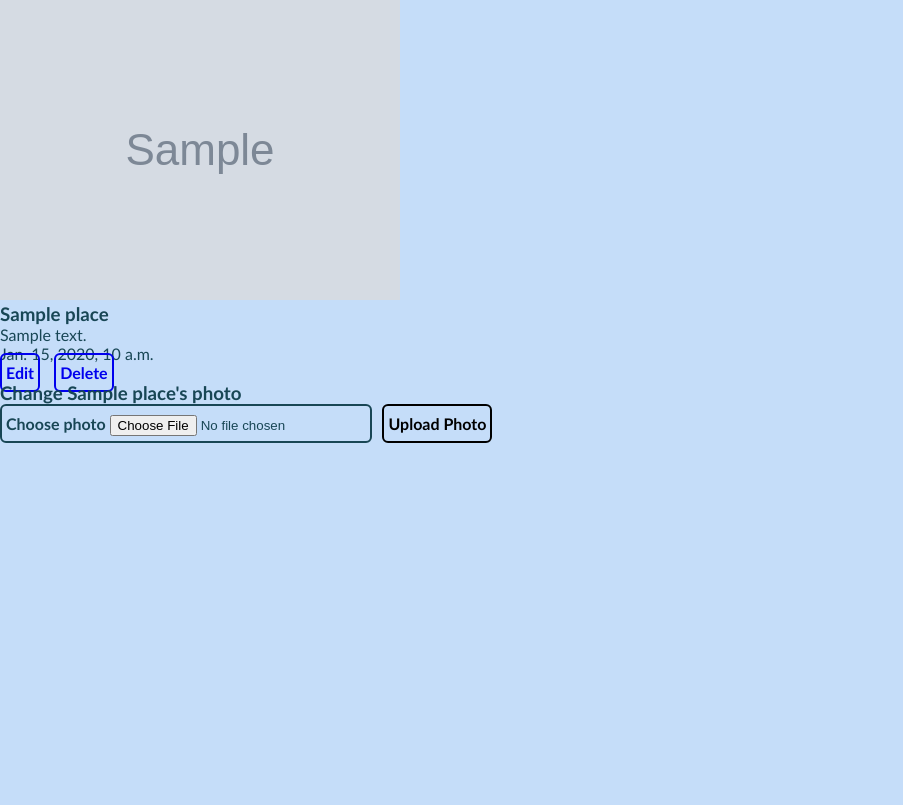
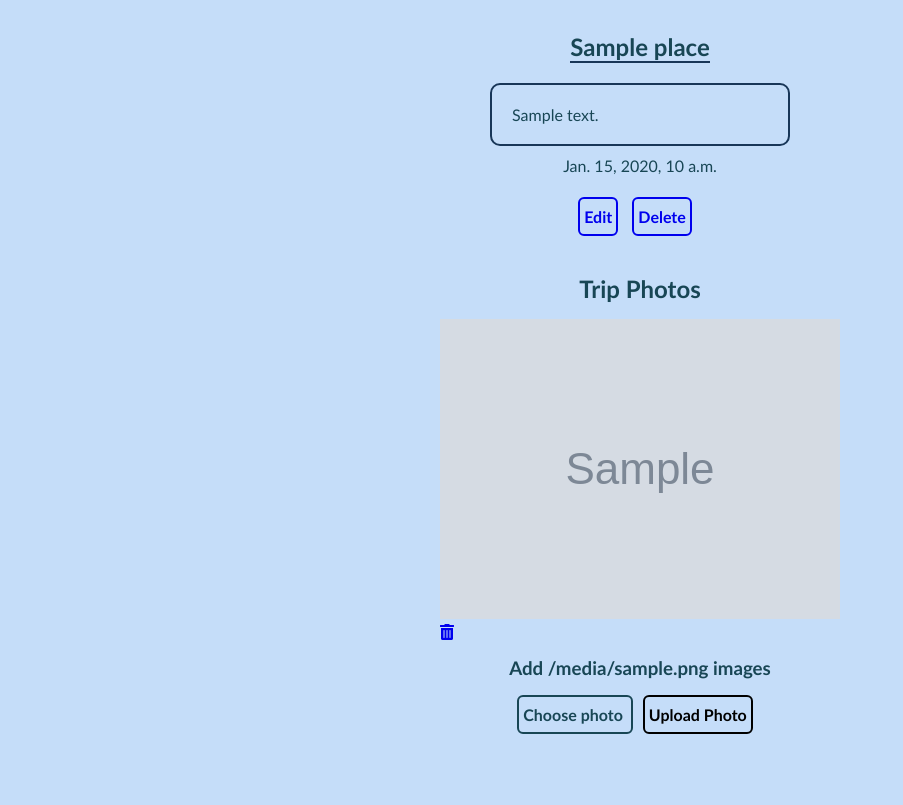
Before and after one commit to sarahgaled/Nomadic-Matt, a Django app: template main_app/templates/blogs/detail.html in a window 1280 px wide. Shown: the part 72-877 px from the top of the page, without its empty margins (0-903 px from the left). Before the commit the page ends 515 px from the top, so only its background shows below. Run offline with Django 3.2, Linux system fonts and the light colour scheme; the template is opened without the code that fills it: most values are stand-ins (such as "Sample title", 1, 10 or a date in 2020); grey boxes marked "Sample" are stand-in pictures; data that the repository does not hold is empty.

Commit message:
getting rid of ugly code

```diff
--- a/main_app/templates/blogs/detail.html
+++ b/main_app/templates/blogs/detail.html
@@ -5,37 +5,47 @@
 <link
   rel="stylesheet"
   type="text/css"
-  href="{% static 'css/blog-detail.css' %}"
+  href="{% static 'css/blogs-detail.css' %}"
 />
+
+<script defer src="{% static 'js/blog-detail.js' %}"></script>
 {% endblock %}
 
 {% block content %}
 <section class="blog-container">
-<div class="blog-img">
-{% if blog.photo.url %}
-      <img
-        src="{{blog.photo.url}}"
-        alt="A photo of {{blog.place}}"
-        class="usr-img"
-      >
-    {% else %}
-      <img
-        {% comment %} src="{% static 'images/sk8r-boi-cat.svg' %}"
-        alt="A skater boy cat" {% endcomment %}
-      >
-    {% endif %}
-<img src="" alt="">
+
+<div class="blog-details">
+<div class="place">
+<h1>{{blog.place}}</h1>
 </div>
-<div class="blog-details">
-<h1>{{blog.place}}</h1>
+<div class="description">
 <p>{{blog.description}}</p>
+</div>
 <p>{{blog.date}}</p>
 <div class="blog-actions">
       <a href="{% url 'blogs_update' blog.id %}" class="btn warn">Edit</a>
       <a href="{% url 'blogs_delete' blog.id %}" class="btn danger">Delete</a>
     </div>
-    <h3>Change {{ blog.place }}'s photo</h3>
-    <p id="file-name"></p>
+    <div class="blog-img">
+<h3 class="trip-photos">Trip Photos</h3>
+{% if blog.photo_set.all.count %}
+          {% for photo in blog.photo_set.all %}
+          <div class="image-container">
+          <div class="image">
+            <img src="{{photo.url}}" alt="">
+          <div class="delete">
+              <a href="{% url 'delete_photo' blog.id photo.id %}"><span><i class="fas fa-trash-alt"></i></span></a>
+          </div>
+          </div>
+          {% endfor %}
+           </div>
+    {% else %}
+      <p class="subsection-section">Add your trip photos here!</p>
+    {% endif %}
+</div>
+    <h3>Add {{ blog.photo.url }} images</h3>
+    <div class="photo-upload">
+    <div class="file-name"><p id="file-name"></p></div>
     <form
       action="{% url 'add_photo' blog.id %}"
       enctype="multipart/form-data"
@@ -48,6 +58,7 @@
       </label>
       <button type="submit" class="btn submit">Upload Photo</button>
     </form>
+    </div>
 </div>
 </section>
 {% endblock %}
```
